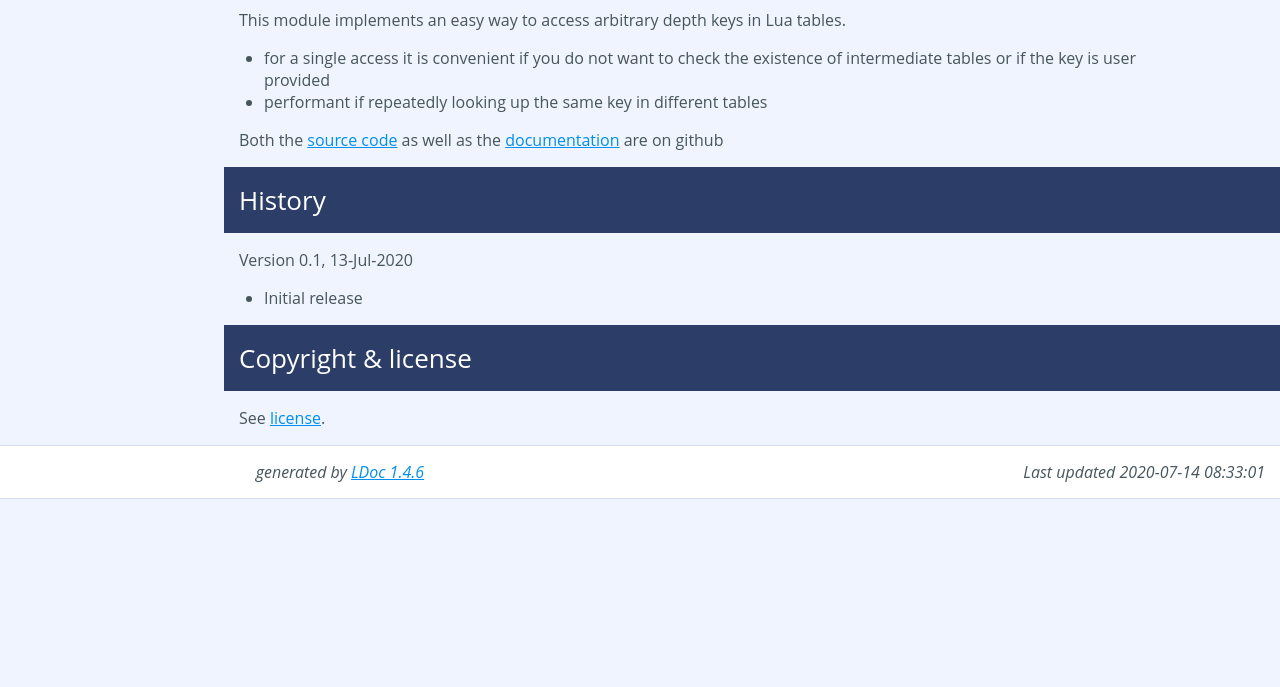
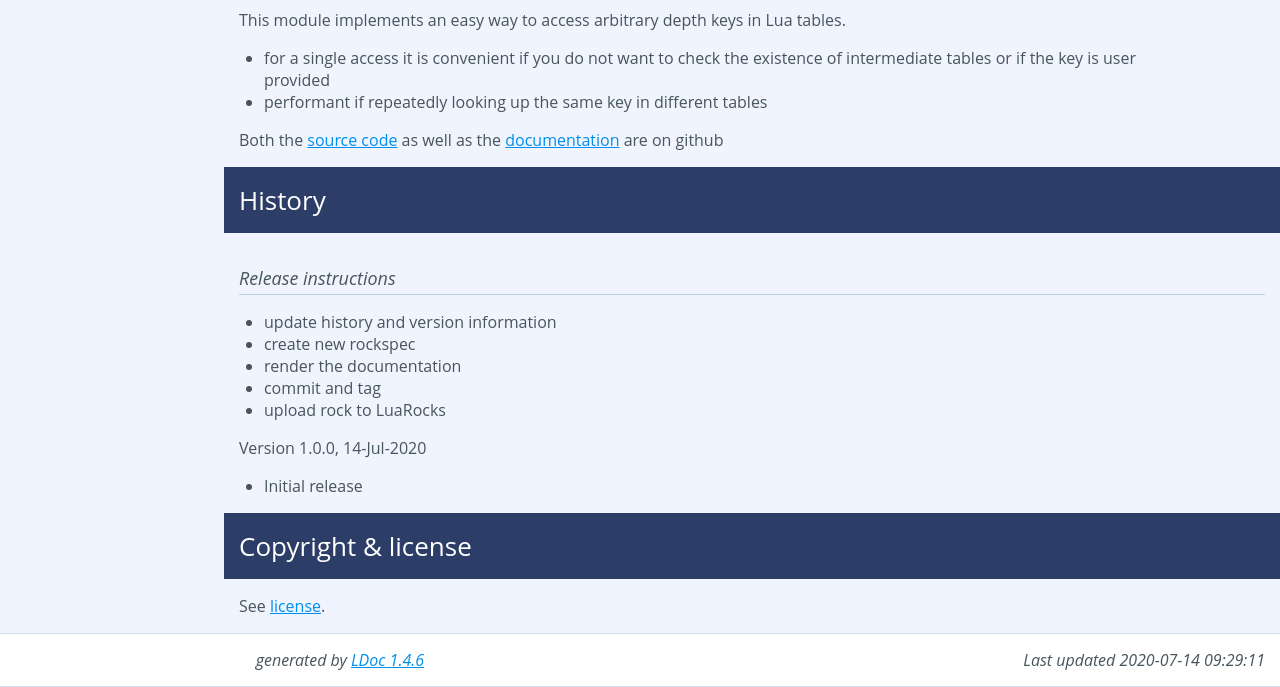
Before and after one commit to Tieske/accessor.lua, a plain HTML site: page docs/topics/README.md.html in a window 1280 px wide. Shown: the part 394-1081 px from the top of the page. Before the commit the page ends 893 px from the top, so only its background shows below. Drawn offline with Linux system fonts and the light colour scheme.

Commit message:
release 1.0.0

```diff
--- a/docs/topics/README.md.html
+++ b/docs/topics/README.md.html
@@ -61,7 +61,17 @@
 
 <h1>History</h1>
 
-<p>Version 0.1, 13-Jul-2020</p>
+<h3>Release instructions</h3>
+
+<ul>
+    <li>update history and version information</li>
+    <li>create new rockspec</li>
+    <li>render the documentation</li>
+    <li>commit and tag</li>
+    <li>upload rock to LuaRocks</li>
+</ul>
+
+<p>Version 1.0.0, 14-Jul-2020</p>
 
 <ul>
     <li>Initial release</li>
@@ -75,7 +85,7 @@
 </div> <!-- id="main" -->
 <div id="about">
 <i>generated by <a href="http://github.com/stevedonovan/LDoc">LDoc 1.4.6</a></i>
-<i style="float:right;">Last updated 2020-07-14 08:33:01 </i>
+<i style="float:right;">Last updated 2020-07-14 09:29:11 </i>
 </div> <!-- id="about" -->
 </div> <!-- id="container" -->
 </body>
```
Also changed, not shown: docs/index.html (+1 -1 lines), 2 other files.
